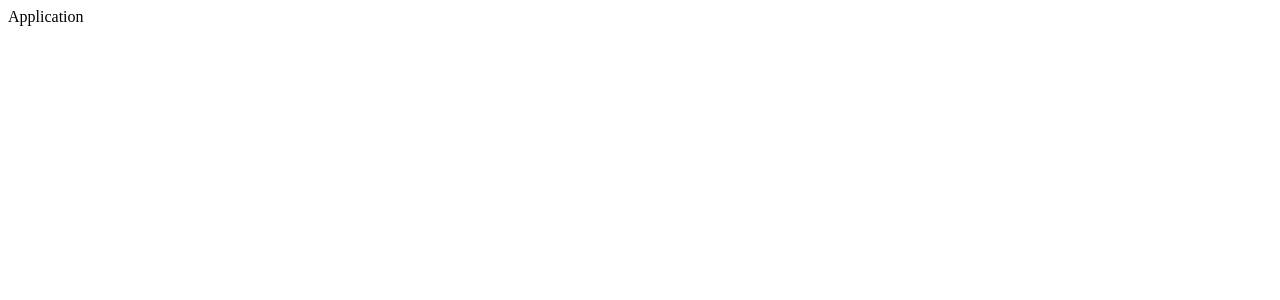
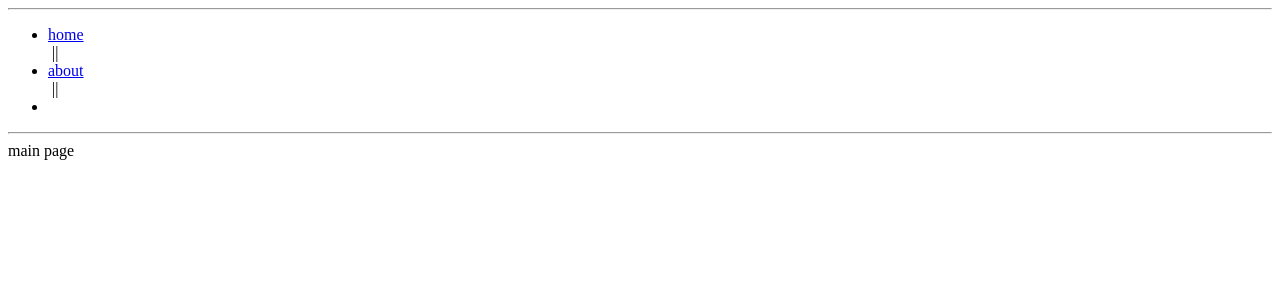
Before and after one commit to AntProg86/FeatureSlicedDesign, a React app: page / in a window 1280 px wide. Shown: the top 300 px of the page. Built offline with nearby package versions, Linux system fonts and the light colour scheme.

Commit message:
React Route v6
добавлен React Route v6

```diff
--- a/src/app/index.tsx
+++ b/src/app/index.tsx
@@ -2,6 +2,7 @@ import React, { useEffect, useContext, useState} from 'react';
 // import { useDispatch, useSelector } from 'react-redux';
 // import LocalizedStrings from '#src/components/language/localization';
 import './styles.scss';
+import { Link, Route, Routes } from 'react-router-dom';
 
 type Props = {
 
@@ -12,7 +13,36 @@ const Application: React.FunctionComponent<Props> = () => {
   return (
     <div className="">
       <div >
-        Application
+      <div>
+        <hr />
+        <nav>
+          <ul>
+            <div className=''>
+
+              <li>
+                {/* <Link to="/">{LocalizedStrings._home}</Link> */}
+                <Link to="/">home</Link>
+              </li>
+              &nbsp;||&nbsp;
+              <li>
+                {/* <Link to="/about">{LocalizedStrings._about}</Link> */}
+                <Link to="/about">about</Link>
+              </li>
+              &nbsp;||&nbsp;
+              <li>
+              </li>
+            </div>
+          </ul>
+        </nav>
+        <hr />
+        <Routes>
+          <Route path={ "/" } element={ <>main page</> } />
+          <Route path={ "/about" } element={ <>AboutPage</> } />
+
+          {/* Перенаправление на главную страницу, если вызванной не существует */}
+          <Route path='*' element={ <>main page</> }/>
+        </Routes>
+      </div>
       </div>
     </div>
   );
--- a/src/index.tsx
+++ b/src/index.tsx
@@ -1,6 +1,7 @@
 import React from 'react';
 import ReactDOM from 'react-dom';
 // import { HashRouter } from 'react-router-dom';
+import { BrowserRouter } from 'react-router-dom';
 // import { Provider } from 'react-redux';
 // import { rootReducer } from '../app/rootReducer';
 
@@ -11,7 +12,14 @@ const root = document.getElementById('root');
 if (root) {
   {
     ReactDOM.render((
+      <BrowserRouter>
         <Application />
+      </BrowserRouter>
+    ), root);
+  }
+}
+
+
 // <>
 //   Application
 // </>
@@ -22,6 +30,3 @@ if (root) {
 //         <Application />
 //     </HashRouter>
 // </Provider>
-    ), root);
-  }
-}
```
Also changed, not shown: package.json (+15 -16 lines), 1 other file (tests, documents, lock files or other folders). Lines whose indentation alone changed are shown as unchanged.
